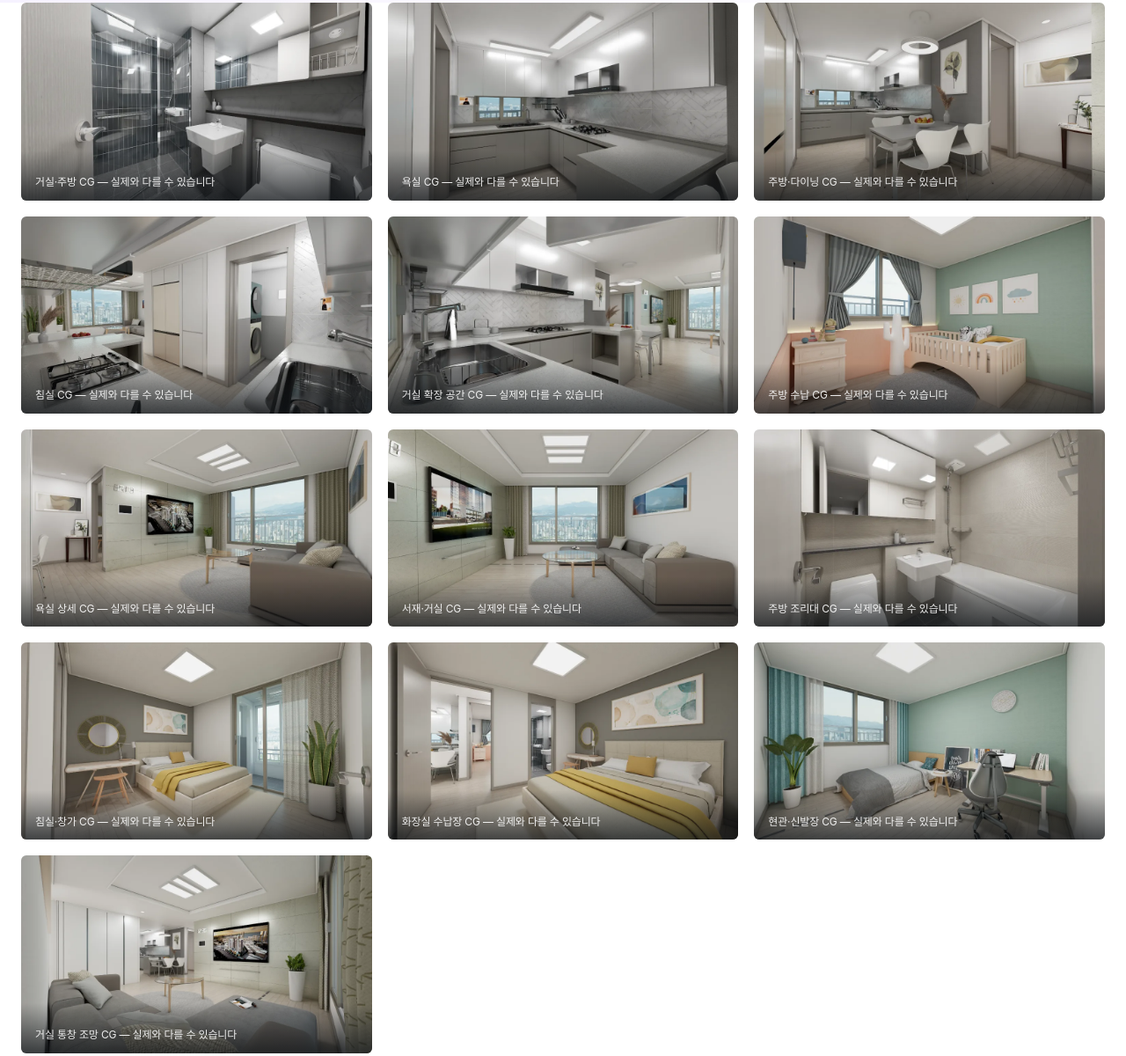
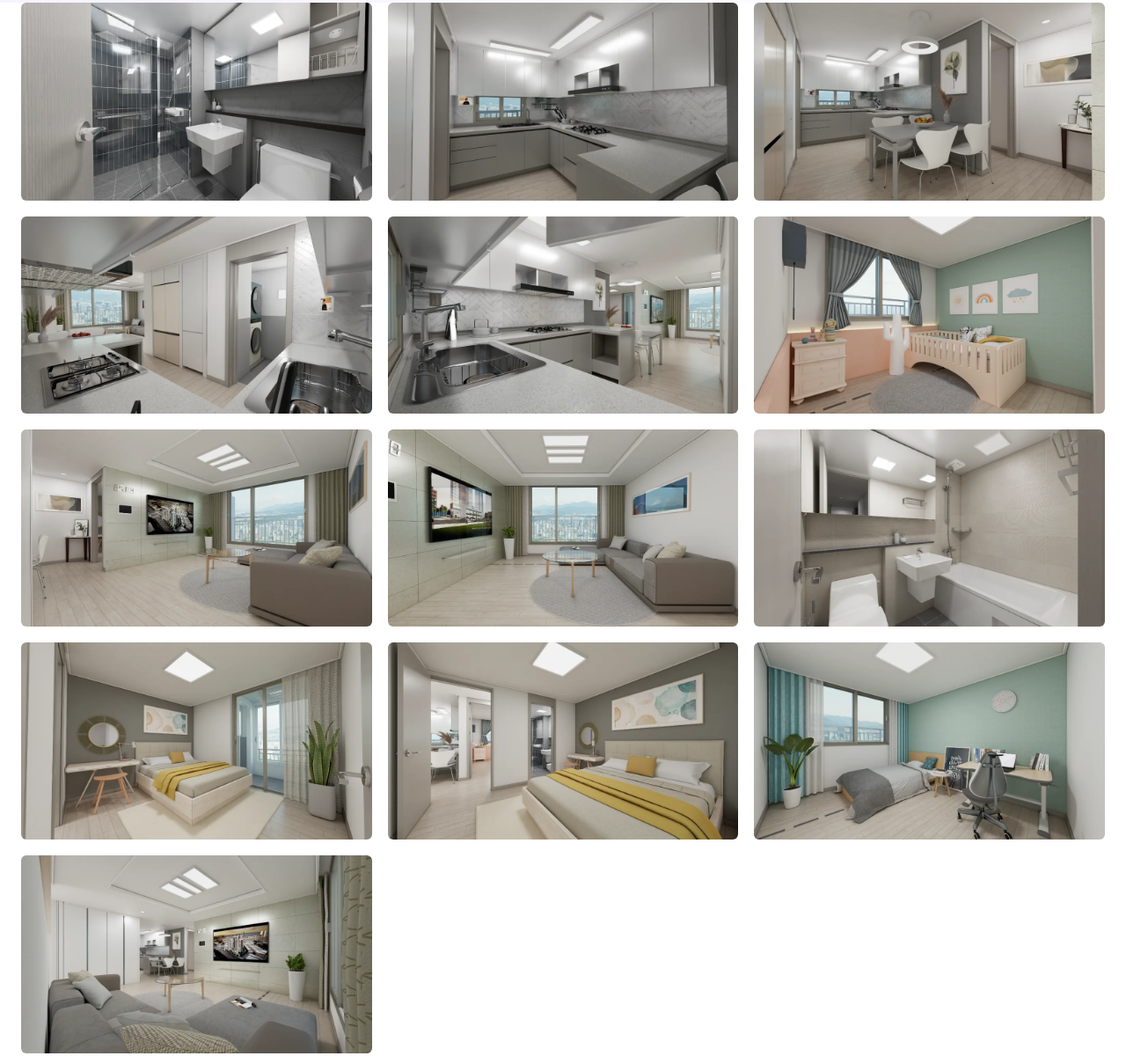
Before and after one commit to shinjepark/galsan-central, a plain HTML site: page gallery.html in a window 1280 px wide. Shown: the part 301-1501 px from the top of the page at 88% size. Drawn offline with Linux system fonts and the light colour scheme; a web font is replaced by a local one.

Commit message:
Add files via upload

```diff
--- a/gallery.html
+++ b/gallery.html
@@ -37,7 +37,6 @@ button{font:inherit;cursor:pointer;background:none;border:0}
 .g-item{position:relative;overflow:hidden;border-radius:6px;cursor:zoom-in;background:var(--soft)}
 .g-item img{width:100%;height:100%;aspect-ratio:16/9;object-fit:cover;transition:transform .6s ease}
 .g-item:hover img{transform:scale(1.04)}
-.g-item figcaption{position:absolute;left:0;right:0;bottom:0;padding:26px 16px 10px;font-size:12px;color:rgba(255,255,255,.9);background:linear-gradient(transparent,rgba(16,20,24,.72))}
 .reveal{opacity:0;transform:translateY(30px);transition:opacity .7s cubic-bezier(.22,.61,.36,1),transform .7s cubic-bezier(.22,.61,.36,1)}
 .reveal.is-in{opacity:1;transform:none}
 @media(prefers-reduced-motion:reduce){.reveal{opacity:1;transform:none;transition:none}}
@@ -69,19 +68,19 @@ footer .f-call b{color:#fff;font-size:19px;font-weight:800}
 </section>
 <main class="wrap">
   <div class="g-grid">
-    <figure class="g-item reveal"><img src="images/gallery/gallery-01.webp" alt="중앙하이츠 갈산역 센트럴 거실·주방 CG" loading="lazy" decoding="async"><figcaption>거실·주방 CG — 실제와 다를 수 있습니다</figcaption></figure>
-    <figure class="g-item reveal"><img src="images/gallery/gallery-02.webp" alt="중앙하이츠 갈산역 센트럴 욕실 CG" loading="lazy" decoding="async"><figcaption>욕실 CG — 실제와 다를 수 있습니다</figcaption></figure>
-    <figure class="g-item reveal"><img src="images/gallery/gallery-03.webp" alt="중앙하이츠 갈산역 센트럴 주방·다이닝 CG" loading="lazy" decoding="async"><figcaption>주방·다이닝 CG — 실제와 다를 수 있습니다</figcaption></figure>
-    <figure class="g-item reveal"><img src="images/gallery/gallery-04.webp" alt="중앙하이츠 갈산역 센트럴 침실 CG" loading="lazy" decoding="async"><figcaption>침실 CG — 실제와 다를 수 있습니다</figcaption></figure>
-    <figure class="g-item reveal"><img src="images/gallery/gallery-05.webp" alt="중앙하이츠 갈산역 센트럴 거실 확장 공간 CG" loading="lazy" decoding="async"><figcaption>거실 확장 공간 CG — 실제와 다를 수 있습니다</figcaption></figure>
-    <figure class="g-item reveal"><img src="images/gallery/gallery-06.webp" alt="중앙하이츠 갈산역 센트럴 주방 수납 CG" loading="lazy" decoding="async"><figcaption>주방 수납 CG — 실제와 다를 수 있습니다</figcaption></figure>
-    <figure class="g-item reveal"><img src="images/gallery/gallery-07.webp" alt="중앙하이츠 갈산역 센트럴 욕실 상세 CG" loading="lazy" decoding="async"><figcaption>욕실 상세 CG — 실제와 다를 수 있습니다</figcaption></figure>
-    <figure class="g-item reveal"><img src="images/gallery/gallery-08.webp" alt="중앙하이츠 갈산역 센트럴 서재·거실 CG" loading="lazy" decoding="async"><figcaption>서재·거실 CG — 실제와 다를 수 있습니다</figcaption></figure>
-    <figure class="g-item reveal"><img src="images/gallery/gallery-09.webp" alt="중앙하이츠 갈산역 센트럴 주방 조리대 CG" loading="lazy" decoding="async"><figcaption>주방 조리대 CG — 실제와 다를 수 있습니다</figcaption></figure>
-    <figure class="g-item reveal"><img src="images/gallery/gallery-10.webp" alt="중앙하이츠 갈산역 센트럴 침실·창가 CG" loading="lazy" decoding="async"><figcaption>침실·창가 CG — 실제와 다를 수 있습니다</figcaption></figure>
-    <figure class="g-item reveal"><img src="images/gallery/gallery-11.webp" alt="중앙하이츠 갈산역 센트럴 화장실 수납장 CG" loading="lazy" decoding="async"><figcaption>화장실 수납장 CG — 실제와 다를 수 있습니다</figcaption></figure>
-    <figure class="g-item reveal"><img src="images/gallery/gallery-12.webp" alt="중앙하이츠 갈산역 센트럴 현관·신발장 CG" loading="lazy" decoding="async"><figcaption>현관·신발장 CG — 실제와 다를 수 있습니다</figcaption></figure>
-    <figure class="g-item reveal"><img src="images/gallery/gallery-13.webp" alt="중앙하이츠 갈산역 센트럴 거실 통창 조망 CG" loading="lazy" decoding="async"><figcaption>거실 통창 조망 CG — 실제와 다를 수 있습니다</figcaption></figure>
+    <figure class="g-item reveal"><img src="images/gallery/gallery-01.webp" alt="중앙하이츠 갈산역 센트럴 거실·주방 CG" loading="lazy" decoding="async"></figure>
+    <figure class="g-item reveal"><img src="images/gallery/gallery-02.webp" alt="중앙하이츠 갈산역 센트럴 욕실 CG" loading="lazy" decoding="async"></figure>
+    <figure class="g-item reveal"><img src="images/gallery/gallery-03.webp" alt="중앙하이츠 갈산역 센트럴 주방·다이닝 CG" loading="lazy" decoding="async"></figure>
+    <figure class="g-item reveal"><img src="images/gallery/gallery-04.webp" alt="중앙하이츠 갈산역 센트럴 침실 CG" loading="lazy" decoding="async"></figure>
+    <figure class="g-item reveal"><img src="images/gallery/gallery-05.webp" alt="중앙하이츠 갈산역 센트럴 거실 확장 공간 CG" loading="lazy" decoding="async"></figure>
+    <figure class="g-item reveal"><img src="images/gallery/gallery-06.webp" alt="중앙하이츠 갈산역 센트럴 주방 수납 CG" loading="lazy" decoding="async"></figure>
+    <figure class="g-item reveal"><img src="images/gallery/gallery-07.webp" alt="중앙하이츠 갈산역 센트럴 욕실 상세 CG" loading="lazy" decoding="async"></figure>
+    <figure class="g-item reveal"><img src="images/gallery/gallery-08.webp" alt="중앙하이츠 갈산역 센트럴 서재·거실 CG" loading="lazy" decoding="async"></figure>
+    <figure class="g-item reveal"><img src="images/gallery/gallery-09.webp" alt="중앙하이츠 갈산역 센트럴 주방 조리대 CG" loading="lazy" decoding="async"></figure>
+    <figure class="g-item reveal"><img src="images/gallery/gallery-10.webp" alt="중앙하이츠 갈산역 센트럴 침실·창가 CG" loading="lazy" decoding="async"></figure>
+    <figure class="g-item reveal"><img src="images/gallery/gallery-11.webp" alt="중앙하이츠 갈산역 센트럴 화장실 수납장 CG" loading="lazy" decoding="async"></figure>
+    <figure class="g-item reveal"><img src="images/gallery/gallery-12.webp" alt="중앙하이츠 갈산역 센트럴 현관·신발장 CG" loading="lazy" decoding="async"></figure>
+    <figure class="g-item reveal"><img src="images/gallery/gallery-13.webp" alt="중앙하이츠 갈산역 센트럴 거실 통창 조망 CG" loading="lazy" decoding="async"></figure>
   </div>
 </main>
 <div id="lb" role="dialog" aria-modal="true" aria-label="이미지 확대">
```
Also changed, not shown: index.html (+27 -0 lines).
